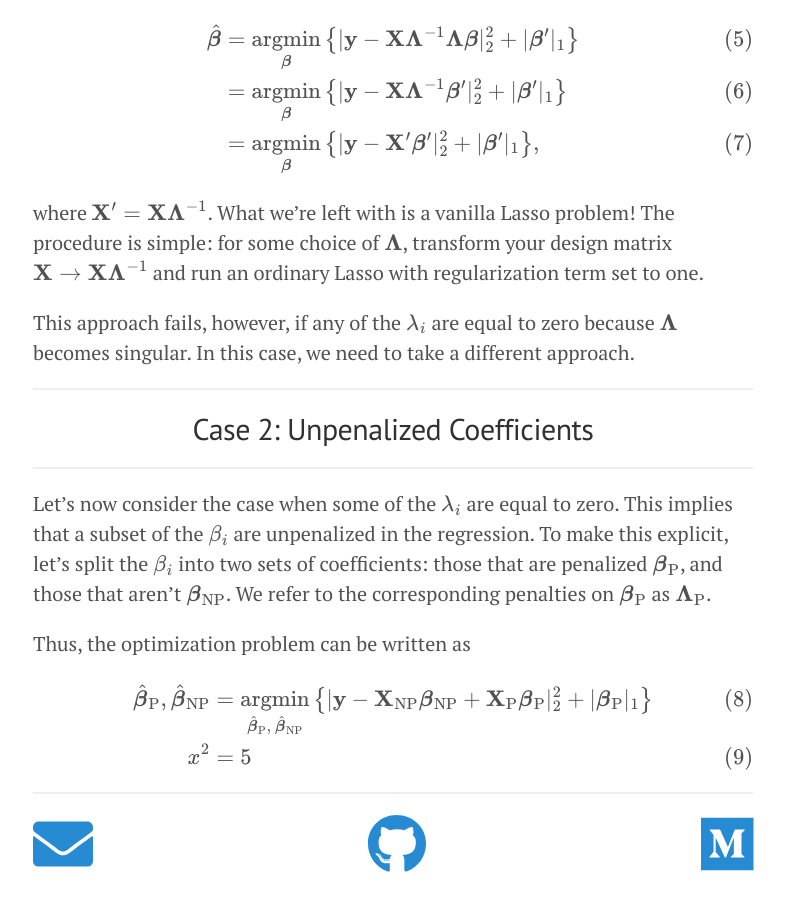
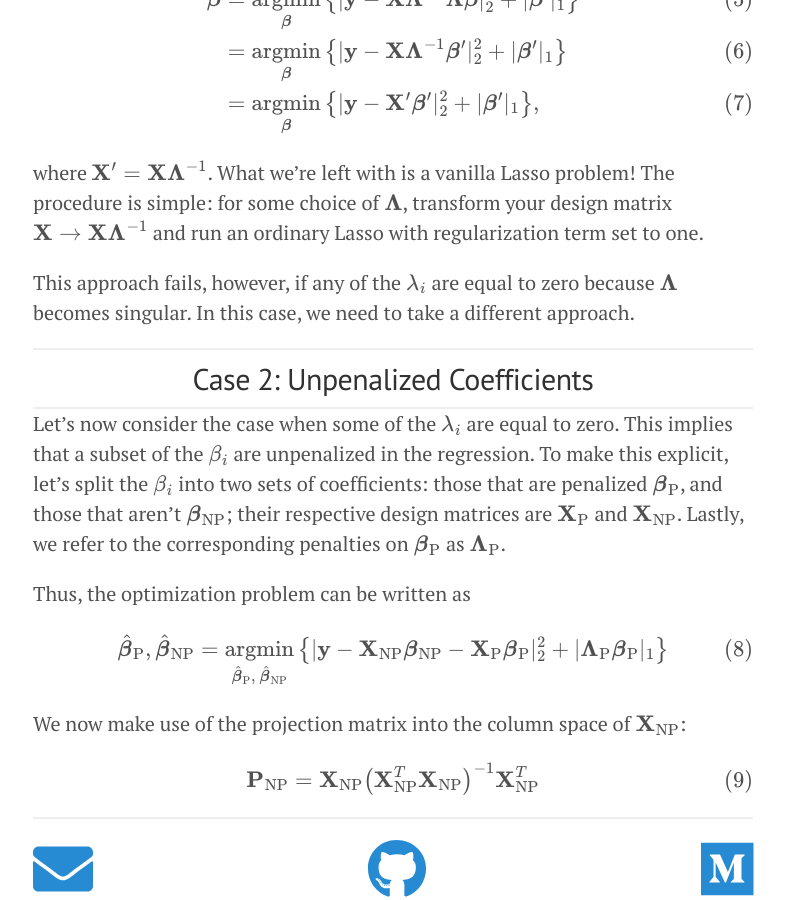
Before and after one commit to pssachdeva/pssachdeva.github.io, a Jekyll site: the page built from _posts/data/2018-03-21-lasso_penalty.md, in a window 1280 px wide and 900 px high, scrolled down 1512 px. Shown: the whole window, without its empty margins (247-1032 px from the left). Built offline with Jekyll 4.4.1, drawn with Linux system fonts in a browser that asks for light colours; nearby versions of some CDN libraries; formulas are drawn with MathJax 3; before the commit the page ends 2386 px from its top, so only the background shows below that.

Commit message:
stylesheeting

```diff
--- a/_posts/data/2018-03-21-lasso_penalty.md
+++ b/_posts/data/2018-03-21-lasso_penalty.md
@@ -27,9 +27,9 @@
 
 where $\boldsymbol{\Lambda} = \text{diag}\left(\lambda_1, \lambda_2, \ldots, \lambda_N\right)$.
 
-<hr>
+<hr class="rule-header">
 <h2 align="center">Case 1: Non-zero Penalties</h2>
-<hr>
+<hr class="rule-header">
 
 For now, let's assume that $\lambda_i>0$ for all $i$. In the above optimization problem, define $\boldsymbol{\beta}' = \boldsymbol{\Lambda} \boldsymbol{\beta}$, so that
 
@@ -49,15 +49,18 @@
 
 This approach fails, however, if any of the $\lambda_i$ are equal to zero because $\boldsymbol{\Lambda}$ becomes singular. In this case, we need to take a different approach.
 
-<hr>
+<hr class="rule-header">
 <h2 align="center">Case 2: Unpenalized Coefficients</h2>
-<hr>
+<hr class="rule-header">
 
-Let's now consider the case when some of the $\lambda_i$ are equal to zero. This implies that a subset of the $\beta_i$ are unpenalized in the regression. To make this explicit, let's split the $\beta_i$ into two sets of coefficients: those that are penalized $\boldsymbol{\beta}\_{\text{P}}$, and those that aren't $\boldsymbol{\beta}\_{\text{NP}}$. We refer to the corresponding penalties on $\boldsymbol{\beta}\_{\text{P}}$ as $\boldsymbol{\Lambda}\_{\text{P}}$.
+Let's now consider the case when some of the $\lambda_i$ are equal to zero. This implies that a subset of the $\beta_i$ are unpenalized in the regression. To make this explicit, let's split the $\beta_i$ into two sets of coefficients: those that are penalized $\boldsymbol{\beta}\_{\text{P}}$, and those that aren't $\boldsymbol{\beta}\_{\text{NP}}$; their respective design matrices are $\mathbf{X}\_{\text{P}}$ and $\mathbf{X}\_{\text{NP}}$. Lastly, we refer to the corresponding penalties on $\boldsymbol{\beta}\_{\text{P}}$ as $\boldsymbol{\Lambda}\_{\text{P}}$.
 
 Thus, the optimization problem can be written as
 
 \begin{align}
-\hat{\boldsymbol{\beta}}\_{\text{P}}, \hat{\boldsymbol{\beta}}\_{\text{NP}} &= \underset{\hat{\boldsymbol{\beta}}\_{\text{P}}, \  \hat{\boldsymbol{\beta}}\_{\text{NP}}}{\operatorname{argmin}} \left\\{|\mathbf{y} - \mathbf{X}\_{\text{NP}}\boldsymbol{\beta}\_{\text{NP}} + \mathbf{X}\_{\text{P}} \boldsymbol{\beta}\_{\text{P}}\|^2_2 + |\boldsymbol{\beta}\_{\text{P}}|_1\right\\} \\\\\
-x^2 &= 5
+\hat{\boldsymbol{\beta}}\_{\text{P}}, \hat{\boldsymbol{\beta}}\_{\text{NP}} &= \underset{\hat{\boldsymbol{\beta}}\_{\text{P}}, \  \hat{\boldsymbol{\beta}}\_{\text{NP}}}{\operatorname{argmin}} \left\\{|\mathbf{y} - \mathbf{X}\_{\text{NP}}\boldsymbol{\beta}\_{\text{NP}} - \mathbf{X}\_{\text{P}} \boldsymbol{\beta}\_{\text{P}}\|^2_2 + |\boldsymbol{\Lambda}\_{\text{P}}\boldsymbol{\beta}\_{\text{P}}|_1\right\\}
 \end{align}
+We now make use of the projection matrix into the column space of $\mathbf{X}\_{\text{NP}}$:
+\begin{align}
+\mathbf{P}\_{\text{NP}} &= \mathbf{X}\_{\text{NP}}\left(\mathbf{X}\_{\text{NP}}^T \mathbf{X}\_{\text{NP}}\right)^{-1}\mathbf{X}\_{\text{NP}}^T
+\end{align}
```
